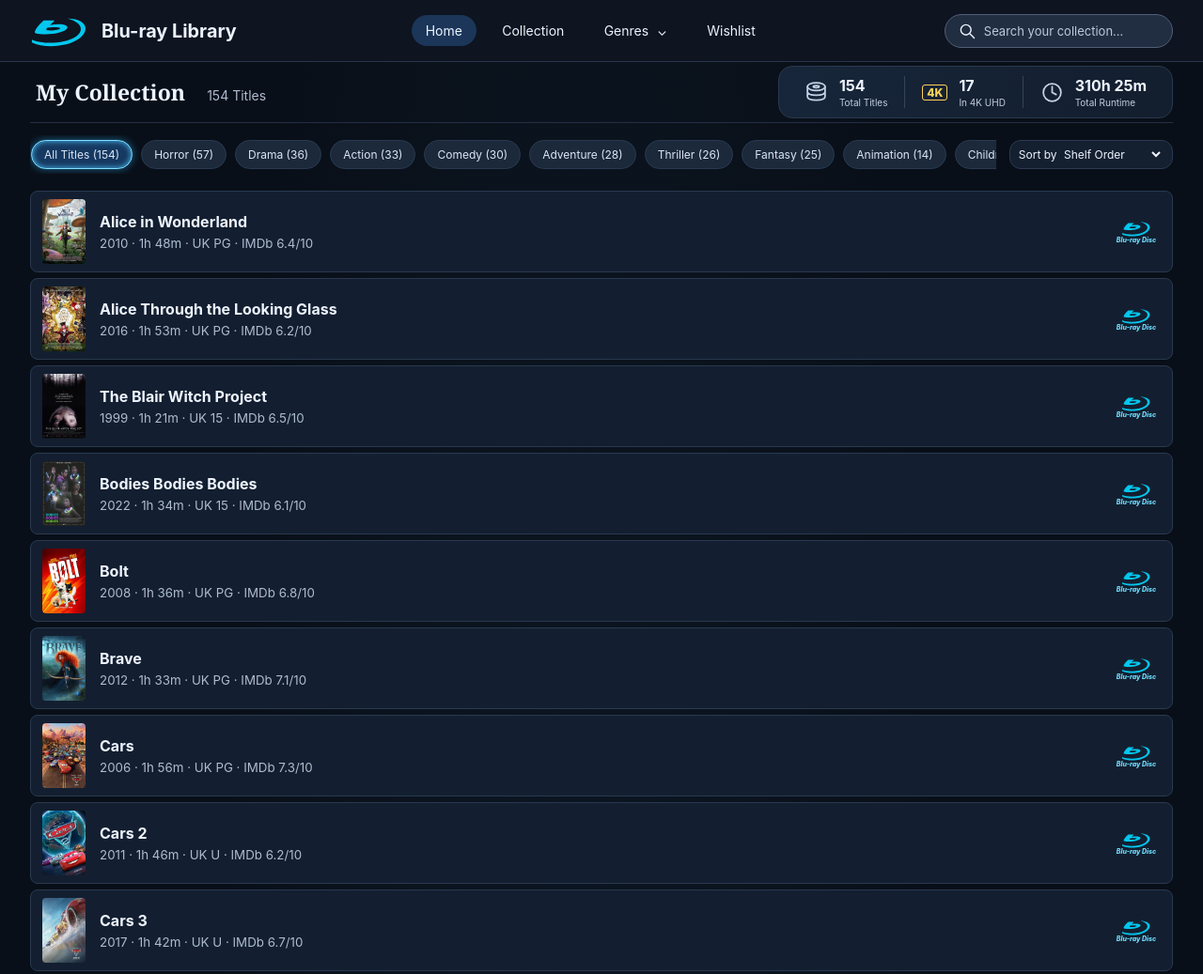
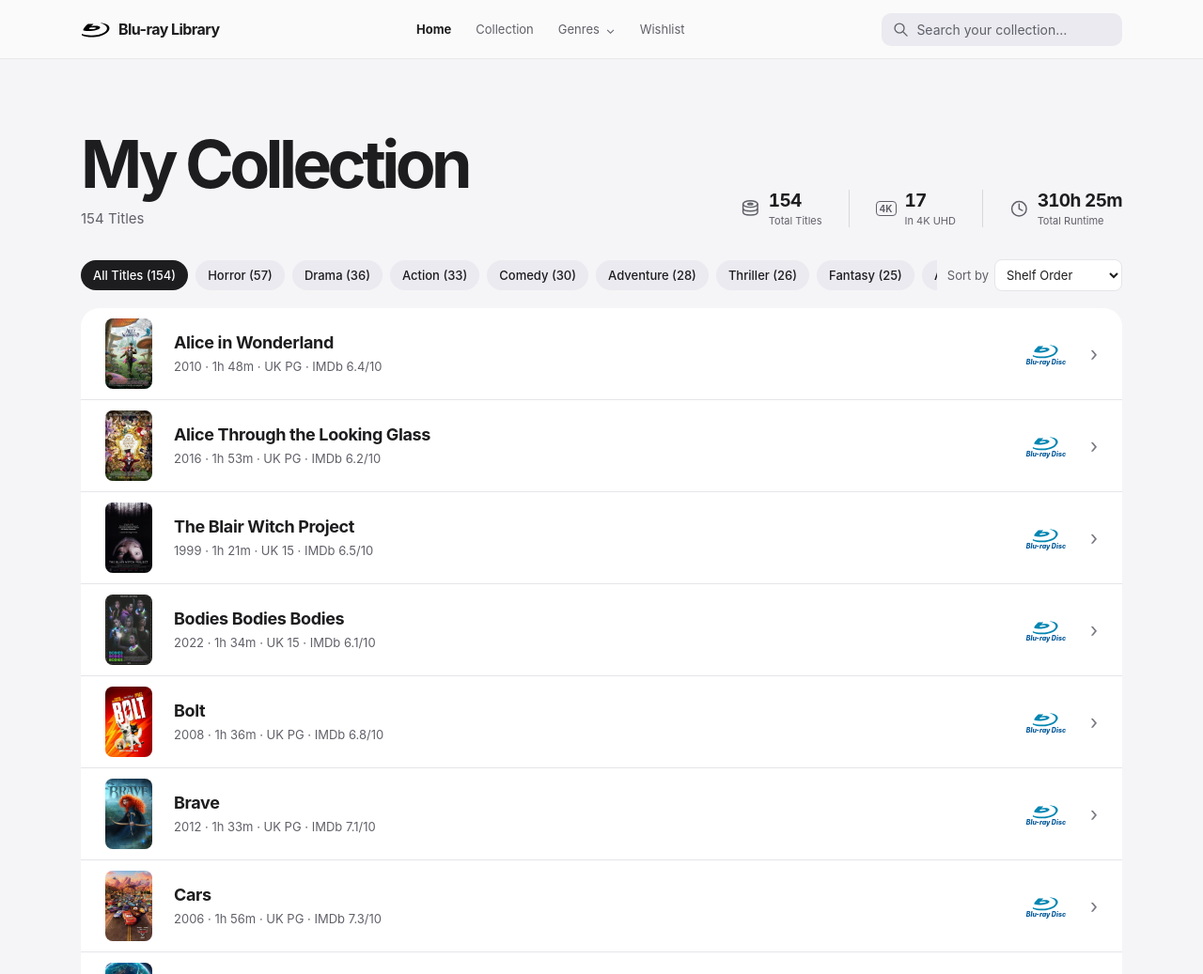
Before and after one commit to Ordyyx/evo-bluray, a plain HTML site: page index.html in a window 1280 px wide. Shown: the top 1037 px of the page at 94% size. Drawn offline with Linux system fonts and the light colour scheme.

Commit message:
Redesign the Blu-ray library

```diff
--- a/index.html
+++ b/index.html
@@ -12,6 +12,7 @@
 </head>
 <body>
   <header class="topbar">
+    <div class="nav-inner">
       <a class="brand" href="#home"><img src="assets/disc.svg" alt=""> Blu-ray Library</a>
       <nav aria-label="Library">
         <a href="#home" data-route="home">Home</a>
@@ -21,6 +22,7 @@
       </nav>
       <div class="header-tools">
         <label class="search"><span id="search-icon" aria-hidden="true"></span><input id="search" type="search" placeholder="Search your collection…" aria-label="Search your collection"></label>
+      </div>
     </div>
   </header>
   <main>
--- a/library.js
+++ b/library.js
@@ -111,7 +111,7 @@ function render() {
       posterArt(film), el('span', { class: 'film-caption' }, el('strong', {}, film.title),
         el('small', {}, [film.year, film.runtime ? duration(film.runtime) : '', film.ukRating ? `UK ${film.ukRating}` : '',
           Number.isFinite(film.imdbRating) ? `IMDb ${film.imdbRating.toFixed(1)}/10` : ''].filter(Boolean).join(' · '))),
-      formatBadges(film));
+      formatBadges(film), el('span', { class: 'row-arrow', 'aria-hidden': 'true' }, '›'));
     button.addEventListener('click', () => showFilm(film));
     return el('li', {}, button);
   }));
--- a/style.css
+++ b/style.css
@@ -1,146 +1,146 @@
 :root {
-  color-scheme: dark;
-  --bg: #090f18;
-  --panel: #131f30;
-  --line: #293950;
-  --text: #eef4ff;
-  --muted: #aebcd1;
-  --blue: #65d7ff;
-  font-family: Inter, system-ui, sans-serif;
+  color-scheme: light;
+  --bg: #f5f5f7;
+  --panel: #fff;
+  --text: #1d1d1f;
+  --muted: #606069;
+  --line: #e5e5ea;
+  --blue: #0066cc;
+  --gutter: clamp(16px, 5vw, 56px);
+  font-family: -apple-system, BlinkMacSystemFont, Inter, system-ui, sans-serif;
   color: var(--text);
   background: var(--bg);
 }
+
 * { box-sizing: border-box; }
 [hidden] { display: none !important; }
-body { margin: 0; min-width: 300px; background: radial-gradient(ellipse at 48% 38%, #102031 0%, #090f18 54%); }
+body { margin: 0; }
 a { color: inherit; text-decoration: none; }
-button, input, select, textarea { font: inherit; color: inherit; }
+button, input, select { font: inherit; color: inherit; }
 button { cursor: pointer; }
 img { display: block; max-width: 100%; }
-:focus-visible { outline: 2px solid #77dbff; outline-offset: 3px; }
+svg { width: 1.15em; height: 1.15em; flex: none; }
 h1, h2, p { margin: 0; }
-h1, h2 { font-family: Georgia, serif; }
-svg { width: 1.25em; height: 1.25em; flex: none; }
-.topbar { display: flex; align-items: center; justify-content: space-between; gap: 22px; padding: 12px 2.5%; min-height: 66px; background: #0e1420; border-bottom: 1px solid #27354a; position: relative; z-index: 1; }
-.brand { display: inline-flex; align-items: center; gap: 14px; white-space: nowrap; font-size: clamp(17px, 1.55vw, 25px); font-weight: 750; }
-.brand img { width: 62px; }
-.topbar nav { display: flex; align-items: center; gap: clamp(5px, 1vw, 18px); }
-.topbar nav > a, .genre-menu summary { display: block; padding: 8px clamp(8px, 1.15vw, 21px); border-radius: 24px; white-space: nowrap; font-size: 14px; }
-.topbar nav > a:hover, .topbar nav > a[aria-current], .genre-menu summary:hover { background: #1b3659; }
+:focus-visible { outline: 2px solid var(--blue); outline-offset: 3px; }
+.muted { color: var(--muted); }
+
+.topbar {
+  position: sticky;
+  top: 0;
+  z-index: 2;
+  border-bottom: 1px solid #00000012;
+  background: #fafafaf2;
+  -webkit-backdrop-filter: blur(20px);
+  backdrop-filter: blur(20px);
+}
+.nav-inner, main, .footer { max-width: 1220px; margin-inline: auto; padding-inline: var(--gutter); }
+.nav-inner { min-height: 62px; display: flex; align-items: center; justify-content: space-between; gap: 16px; }
+.brand { display: inline-flex; align-items: center; gap: 8px; font-size: 16px; font-weight: 700; letter-spacing: -.035em; white-space: nowrap; }
+.brand img { width: 32px; filter: brightness(0); }
+nav, .search { display: flex; align-items: center; }
+nav { gap: 4px; }
+nav > a, .genre-menu summary { display: block; padding: 8px 11px; border-radius: 8px; font-size: 13px; white-space: nowrap; color: var(--muted); }
+nav > a[aria-current] { color: var(--text); font-weight: 650; }
+nav > a:hover, .genre-menu summary:hover { background: #ebebf0; color: var(--text); }
 .genre-menu { position: relative; }
 .genre-menu summary { cursor: pointer; list-style: none; }
 .genre-menu summary::-webkit-details-marker { display: none; }
-.genre-menu summary span { margin-left: 5px; }
-.genre-menu > div { position: absolute; z-index: 2; min-width: 160px; top: 100%; left: 0; background: #142033; border: 1px solid var(--line); border-radius: 12px; padding: 6px; }
-.genre-menu > div a { display: block; padding: 7px 10px; border-radius: 7px; font-size: 14px; }
-.genre-menu > div a:hover { background: #203856; }
-.header-tools { display: flex; align-items: center; gap: clamp(10px, 1.5vw, 25px); }
-.search { display: flex; align-items: center; gap: 8px; width: clamp(160px, 19vw, 320px); padding: 0 13px; background: #212d40; border: 1px solid #526078; border-radius: 22px; }
+.genre-menu summary span { margin-left: 3px; }
+.genre-menu > div { position: absolute; z-index: 1; min-width: 150px; max-height: 60vh; overflow: auto; padding: 6px; border: 1px solid var(--line); border-radius: 14px; background: var(--panel); box-shadow: 0 12px 30px #00000014; }
+.genre-menu > div a { display: block; padding: 8px 10px; border-radius: 8px; font-size: 14px; }
+.genre-menu > div a:hover { background: var(--bg); }
+.search { gap: 8px; width: clamp(156px, 22vw, 256px); padding-inline: 11px; border-radius: 10px; background: #eaeaf0; color: var(--muted); }
+.search:focus-within { outline: 2px solid var(--blue); }
 #search-icon { display: flex; }
-.search input { width: 100%; padding: 9px 0; border: 0; background: none; font-size: 13px; }
-.search input::placeholder { color: #bdc9dd; }
-.hero { position: relative; isolation: isolate; background: #121e2c; border-bottom: 1px solid #243249; overflow: hidden; }
-.hero-backdrop, .hero::after { position: absolute; inset: 0; width: 100%; height: 100%; z-index: -1; }
-.hero-backdrop { object-fit: cover; object-position: center 55%; }
-.hero::after { content: ''; background: linear-gradient(90deg, #0a111b 1%, #0b1421ef 24%, #0b1421bf 44%, #0b14211a 76%), linear-gradient(0deg, #080f1b83, transparent 40%); }
-.hero-inner { display: grid; grid-template-columns: clamp(145px, 13.7vw, 228px) minmax(0, 580px); align-items: center; gap: clamp(24px, 2.7vw, 47px); min-height: clamp(320px, 21vw, 375px); padding: 19px 4% 21px max(5%, calc((100% - 1410px) / 2)); }
+.search input { width: 100%; min-width: 0; border: 0; padding: 9px 0; background: transparent; color: var(--text); font-size: 14px; outline: none; }
+.search input::placeholder { color: var(--muted); }
+
+main { padding-block: clamp(30px, 6vw, 76px) 24px; }
+.collection-head { display: flex; justify-content: space-between; align-items: end; gap: 24px; margin-bottom: 30px; }
+.section-title h2 { font-size: clamp(36px, 6vw, 70px); font-weight: 700; letter-spacing: -.065em; line-height: 1.03; }
+.section-title > span { display: block; margin-top: 12px; color: var(--muted); font-size: 15px; }
+.stats { display: flex; gap: clamp(12px, 2.3vw, 28px); }
+.stat { display: flex; align-items: center; gap: 9px; }
+.stat + .stat { border-left: 1px solid #d7d7de; padding-left: clamp(12px, 2.3vw, 28px); }
+.stat svg { color: var(--muted); font-size: 18px; }
+.stat strong, .stat small { display: block; white-space: nowrap; }
+.stat strong { font-size: 19px; letter-spacing: -.035em; font-variant-numeric: tabular-nums; }
+.stat small { margin-top: 3px; color: var(--muted); font-size: 11px; }
+.stat-4k { border: 1px solid currentColor; border-radius: 4px; padding: 1px 3px; font-size: 10px; font-weight: 750; color: var(--muted); }
+
+.toolbar { display: flex; align-items: center; gap: 16px; margin-bottom: 14px; }
+.genre-filters { display: flex; flex: 1; gap: 8px; overflow: auto; padding: 5px; margin-inline: -5px; scrollbar-width: thin; }
+.pill, .hero-genres a { border-radius: 99px; padding: 8px 13px; color: var(--text); background: #eaeaf0; white-space: nowrap; font-size: 13px; font-weight: 550; }
+.pill:hover { background: #dddde5; }
+.pill[aria-current] { background: var(--text); color: white; }
+.sort { display: inline-flex; align-items: center; gap: 6px; white-space: nowrap; color: var(--muted); font-size: 13px; }
+.sort select { padding: 7px 8px; border: 1px solid var(--line); border-radius: 8px; background: var(--panel); color: var(--text); }
+
+.film-list { list-style: none; margin: 0; padding: 0; border-radius: 20px; background: var(--panel); }
+.film-list li + li { border-top: 1px solid var(--line); }
+.film-card { display: flex; align-items: center; gap: clamp(10px, 2.1vw, 23px); width: 100%; padding: 11px clamp(10px, 2.3vw, 26px); text-align: left; border: 0; background: transparent; }
+.film-card:hover { background: #f8f8fb; }
+.film-list li:first-child .film-card { border-radius: 20px 20px 0 0; }
+.film-list li:last-child .film-card { border-radius: 0 0 20px 20px; }
+.film-list li:only-child .film-card { border-radius: 20px; }
+.film-card:focus-visible { position: relative; z-index: 1; outline-offset: -2px; }
+.poster { display: block; aspect-ratio: 2 / 3; overflow: hidden; border-radius: 8px; background: #e8e8ee; }
+.poster img { width: 100%; height: 100%; object-fit: cover; }
+.film-card .poster { width: clamp(40px, 6vw, 50px); flex: none; }
+.film-caption { flex: 1; min-width: 0; }
+.film-caption strong, .film-caption small { display: block; overflow-wrap: anywhere; }
+.film-caption strong { font-size: clamp(15px, 2.4vw, 18px); line-height: 1.24; letter-spacing: -.02em; }
+.film-caption small { margin-top: 5px; font-size: 13px; line-height: 1.45; color: var(--muted); }
+.row-arrow { color: #777780; font-size: 21px; }
+.formats { display: inline-flex; align-items: center; flex-wrap: wrap; gap: 8px; }
+.film-card > .formats { justify-content: flex-end; }
+.format-logo { display: grid; width: 48px; justify-items: center; align-content: center; line-height: 1; }
+.bluray-logo { color: #005697; font-size: 7px; font-style: italic; font-weight: 800; white-space: nowrap; }
+.bluray-logo img { width: 29px; height: 17px; filter: brightness(.56) saturate(2); }
+.uhd-logo strong { font: 900 19px/.9 Arial, sans-serif; letter-spacing: -.06em; transform: scaleX(1.18); }
+.uhd-logo span { margin-top: 2px; padding: 2px 4px; background: var(--text); color: white; font: 900 6px/1 Arial, sans-serif; letter-spacing: .05em; }
+.badge { display: inline-flex; align-items: center; gap: 5px; padding: 4px 8px; border-radius: 6px; background: #ededf1; font-size: 12px; }
+.empty { border-radius: 20px; background: var(--panel); color: var(--muted); padding: 28px; text-align: center; }
+.footer { padding-block: 12px 30px; color: var(--muted); font-size: 12px; }
+
+.hero { position: relative; isolation: isolate; margin-bottom: 42px; overflow: hidden; border-radius: 24px; background: var(--panel); }
+.hero-backdrop { position: absolute; inset: 0; width: 100%; height: 100%; z-index: -1; object-fit: cover; opacity: .14; }
+.hero-inner { display: grid; grid-template-columns: minmax(64px, 17%) minmax(0, 560px); align-items: center; gap: clamp(16px, 4vw, 44px); padding: clamp(18px, 4vw, 44px); }
 .hero-copy { display: grid; gap: 10px; }
-.eyebrow { color: #d4dff0; font-weight: 700; font-size: 11px; letter-spacing: .23em; text-transform: uppercase; }
-.hero h1 { font-size: clamp(34px, 3.3vw, 55px); font-weight: 700; letter-spacing: -.035em; line-height: 1.04; text-shadow: 0 1px 15px #a2bfff60; }
+.eyebrow { color: var(--muted); font-size: 12px; font-weight: 650; }
+.hero h1 { font-size: clamp(24px, 5vw, 52px); line-height: 1.04; letter-spacing: -.05em; }
 .film-logo { max-height: 83px; max-width: min(100%, 390px); object-fit: contain; object-position: left; }
 .film-logo + .logo-fallback { position: absolute; width: 1px; height: 1px; clip-path: inset(50%); overflow: hidden; }
-.metadata, .hero-genres, .formats, .hero-actions { display: flex; align-items: center; flex-wrap: wrap; gap: 9px; }
-.metadata { gap: 13px; color: #d7e1ef; font-size: 14px; }
-.metadata > span + span { border-left: 1px solid #74859d; padding-left: 13px; }
-.hero-genres a, .pill { border: 1px solid #40516c; border-radius: 30px; background: #233146c9; padding: 4px 13px; font-size: 12px; }
-.badge { display: inline-flex; align-items: center; gap: 5px; padding: 4px 9px; font-size: 12px; font-weight: 700; background: #0d1829ab; border: 1px solid #6e7c92; border-radius: 6px; }
-.stat-4k { color: #ffd259; border-color: #d3a536; }
-.format-logo { display: grid; justify-items: center; align-content: center; flex: none; width: 52px; line-height: 1; }
-.bluray-logo { color: #70ddff; font-size: 7px; font-style: italic; font-weight: 800; white-space: nowrap; }
-.bluray-logo img { width: 32px; height: 18px; }
-.uhd-logo { color: #f1f2f4; }
-.uhd-logo strong { font: 900 20px/.9 Arial, sans-serif; letter-spacing: -.06em; transform: scaleX(1.18); }
-.uhd-logo span { margin-top: 2px; padding: 2px 4px; background: #d7d8da; color: #131416; font: 900 6px/1 Arial, sans-serif; letter-spacing: .05em; }
-.film-card > .formats { margin-left: auto; justify-content: flex-end; }
-.film-caption { min-width: 0; }
-.overview { max-width: 560px; color: #e0e9f5; line-height: 1.42; font-size: 14px; }
-.button { display: inline-flex; justify-content: center; align-items: center; gap: 9px; padding: 9px 16px; min-height: 39px; border-radius: 13px; border: 1px solid #4a607c; background: #142132d9; color: #f4f8ff; font-size: 13px; font-weight: 650; }
-.button:hover { background: #253b57; }
-.primary { background: linear-gradient(150deg, #168ed4, #314486 90%); border-color: #4d79b4; }
-.primary:hover { background: linear-gradient(150deg, #1f9be3, #3c58a4 90%); }
-.button:disabled { opacity: .5; cursor: default; }
-.collection { padding: 0 2.5% 26px; }
-.collection-head { display: flex; align-items: center; justify-content: space-between; gap: 18px; min-height: 65px; border-bottom: 1px solid #233044; }
-.section-title { display: flex; align-items: baseline; gap: 23px; padding-left: 6px; }
-.section-title h2 { font-size: clamp(23px, 1.8vw, 30px); }
-.section-title > span { color: var(--muted); white-space: nowrap; font-size: 14px; }
-.stats { display: flex; justify-content: space-around; padding: 10px 9px; background: linear-gradient(120deg, #17263a, #131e2e); border: 1px solid #29394e; border-radius: 15px; }
-.stat { display: flex; align-items: center; gap: 12px; padding: 0 clamp(10px, 1.4vw, 26px); }
-.stat + .stat { border-left: 1px solid #344358; }
-.stat svg { color: #c4d1e5; font-size: 20px; }
-.stat strong, .stat small { display: block; white-space: nowrap; }
-.stat small { margin-top: 2px; font-size: 10px; color: #c3cfe0; }
-.stat-4k { border: 1px solid; border-radius: 3px; padding: 0 4px; font-size: 12px; font-weight: 800; }
-.toolbar { display: flex; align-items: center; justify-content: space-between; gap: 14px; padding: 13px 0 18px; }
-.genre-filters, .view-controls { display: flex; align-items: center; gap: 9px; }
-.genre-filters { overflow: auto; padding: 5px 5px 5px 1px; scrollbar-width: thin; }
-.pill { padding: 7px 13px; white-space: nowrap; color: #dbe6f6; background: #1b293b; border-color: #293a50; }
-.pill[aria-current], .pill:hover { border-color: #81dfff; background: #163961; }
-.pill[aria-current] { box-shadow: inset 0 0 6px #4dc7ff, 0 0 8px #2baefa85; }
-.sort { border-radius: 12px; border: 1px solid #293a52; background: #141f30; overflow: hidden; }
-.sort { padding: 6px 9px; white-space: nowrap; font-size: 12px; }
-.sort select { background: transparent; border: 0; font-size: inherit; }
-.film-list { display: grid; gap: 6px; list-style: none; margin: 0; padding: 0; }
-.film-card { display: flex; align-items: center; gap: 15px; width: 100%; padding: 8px 12px; text-align: left; border: 1px solid var(--line); border-radius: 8px; background: var(--panel); }
-.film-card:hover { background: #1b2a40; }
-.poster { display: block; aspect-ratio: 2 / 3; overflow: hidden; border-radius: 4px; background: #101823; }
-.poster img { width: 100%; height: 100%; object-fit: cover; }
-.film-card .poster { width: 46px; flex: none; }
-.film-caption strong, .film-caption small { display: block; }
-.film-caption small { color: var(--muted); margin-top: 5px; }
-.empty { color: var(--muted); padding: 30px 3px; }
-.footer { display: flex; justify-content: space-between; flex-wrap: wrap; gap: 13px; padding: 12px 2.5% 21px; color: var(--muted); font-size: 11px; }
-dialog { width: min(680px, calc(100% - 26px)); max-height: 92vh; background: #131f30; border: 1px solid #506784; border-radius: 18px; padding: 27px; color: var(--text); }
-dialog::backdrop { background: #050910be; }
-.dialog-close { position: absolute; right: 12px; top: 9px; background: #1a2940; border: 1px solid #3d516e; border-radius: 50%; width: 34px; height: 34px; font-size: 21px; }
-.detail-layout { display: grid; grid-template-columns: minmax(86px, 30%) 1fr; align-items: start; gap: 22px; }
-.detail-layout h2 { padding-right: 16px; font-size: clamp(22px, 3vw, 32px); }
-.detail-layout p, .detail-layout .formats, .detail-layout .button { margin-top: 12px; }
-.detail-layout p { line-height: 1.5; }
-.muted { color: var(--muted); }
-@media (max-width: 1100px) {
-  .topbar { flex-wrap: wrap; gap: 10px; }
-  .topbar nav { order: 3; flex: 0 0 100%; }
-  .hero-inner { min-height: 315px; }
+.metadata, .hero-genres, .hero-actions { display: flex; align-items: center; flex-wrap: wrap; gap: 8px; }
+.metadata, .overview { color: var(--muted); font-size: 14px; line-height: 1.5; }
+.button { display: inline-flex; align-items: center; gap: 8px; padding: 9px 15px; border-radius: 99px; border: 0; background: var(--blue); color: white; font-size: 14px; }
+.button:hover { background: #0058b1; }
+
+dialog { width: min(620px, calc(100% - 28px)); max-height: 90vh; padding: clamp(16px, 4vw, 32px); border: 0; border-radius: 24px; background: var(--panel); color: var(--text); box-shadow: 0 24px 80px #0003; }
+dialog::backdrop { background: #17171b77; backdrop-filter: blur(5px); }
+.dialog-close { position: absolute; right: 12px; top: 12px; width: 34px; height: 34px; padding: 0; border-radius: 50%; border: 0; background: #eeeef2; font-size: 24px; line-height: 1; }
+.detail-layout { display: grid; grid-template-columns: minmax(64px, 29%) 1fr; align-items: start; gap: clamp(14px, 4vw, 26px); }
+.detail-layout h2 { padding-right: 32px; font-size: clamp(20px, 4vw, 35px); letter-spacing: -.04em; line-height: 1.1; overflow-wrap: anywhere; }
+.detail-layout p, .detail-layout .formats { margin-top: 10px; }
+.detail-layout p { font-size: 14px; line-height: 1.5; }
+
+@media (max-width: 860px) {
+  .collection-head { flex-wrap: wrap; align-items: start; }
 }
-@media (max-width: 730px) {
-  .topbar { padding: 10px 4%; }
-  .topbar nav { gap: 1px; }
-  .topbar nav > a, .genre-menu summary { padding: 7px 6px; font-size: 11px; }
-  .brand { gap: 7px; }
-  .brand img { width: 38px; }
-  .search { width: clamp(103px, 30vw, 220px); padding: 0 8px; }
-  .search input { font-size: 11px; }
-  .header-tools { gap: 7px; }
-  .hero-inner { grid-template-columns: minmax(76px, 24%) minmax(0, 1fr); gap: 14px; padding: 25px 4%; min-height: 0; align-items: start; }
-  .hero h1 { font-size: clamp(27px, 6vw, 41px); }
-  .hero-backdrop { object-position: 70% 50%; }
-  .hero::after { background: linear-gradient(90deg, #0a111b9c, #0a111b96 45%, #0a111b54), linear-gradient(0deg, #0a111be0, #0a111b38); }
-  .overview { font-size: 12px; }
-  .button { font-size: 12px; min-height: 34px; padding: 7px 10px; }
-  .collection { padding: 0 4% 20px; }
-  .collection-head { flex-wrap: wrap; padding: 15px 0 9px; gap: 10px; }
-  .section-title { padding: 0; }
-  .stats { width: 100%; }
-  .stat { gap: 4px; padding: 0 5px; }
+@media (max-width: 660px) {
+  .nav-inner { flex-wrap: wrap; padding-block: 11px 7px; gap: 6px; }
+  .nav-inner nav { order: 3; flex-basis: 100%; margin-inline: -8px; }
+  .search { width: clamp(130px, 39vw, 210px); }
+  .search input { font-size: 16px; }
+  .collection-head { gap: 18px; margin-bottom: 19px; }
+  .stats { flex-wrap: wrap; }
+  .stat { gap: 5px; }
   .stat svg { font-size: 13px; }
-  .stat strong { font-size: 13px; }
-  .stat small { font-size: 8px; }
-  .toolbar { flex-wrap: wrap; gap: 5px; padding: 6px 0 12px; }
-  .genre-filters { width: 100%; }
+  .stat strong { font-size: 16px; }
+  .toolbar { flex-wrap: wrap; gap: 7px; }
+  .genre-filters { flex-basis: 100%; }
   .view-controls { margin-left: auto; }
+  .film-caption small { font-size: 12px; }
+  .film-card > .formats { max-width: 58px; }
+  .row-arrow { display: none; }
 }
-@media (max-width: 460px) {
-  .topbar nav { justify-content: space-between; }
-}
-@media (prefers-reduced-motion: reduce) { *, *::before, *::after { transition: none !important; } }
```
Lines whose indentation alone changed are shown as unchanged.
